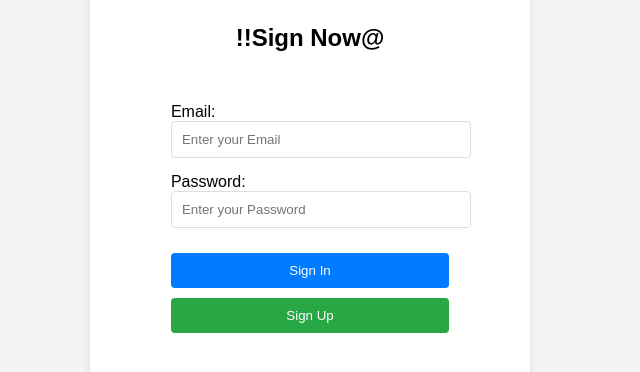
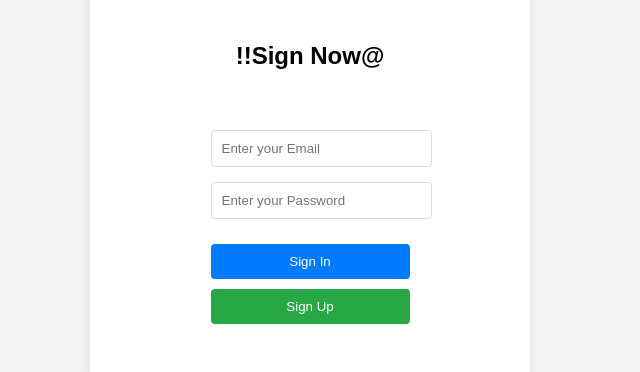
Before and after one commit to vaibhav20014/cicd-pipeline, a website: page Signup.html in a window 1280 px wide. Shown: the part 276-648 px from the top of the page, without its empty margins (330-970 px from the left). Drawn offline with Linux system fonts and the light colour scheme.

Commit message:
Update Signup.html

```diff
--- a/Signup.html
+++ b/Signup.html
@@ -82,17 +82,11 @@
             <h2>!!Sign Now@</h2>
             <form id="authForm">
                 <div class="input-group">
-                    <label>
-                        <span>Email:</span>
-                        <input type="email" id="email" placeholder="Enter your Email" required>
-                    </label>
+                    <input type="email" id="email" placeholder="Enter your Email" required>
                 </div>
 
                 <div class="input-group">
-                    <label>
-                        <span>Password:</span>
-                        <input type="password" id="password" placeholder="Enter your Password" required>
-                    </label>
+                    <input type="password" id="password" placeholder="Enter your Password" required>
                 </div>
                 <button type="button" id="signInButton">Sign In</button>
                 <button type="button" id="signUpButton">Sign Up</button>
```
